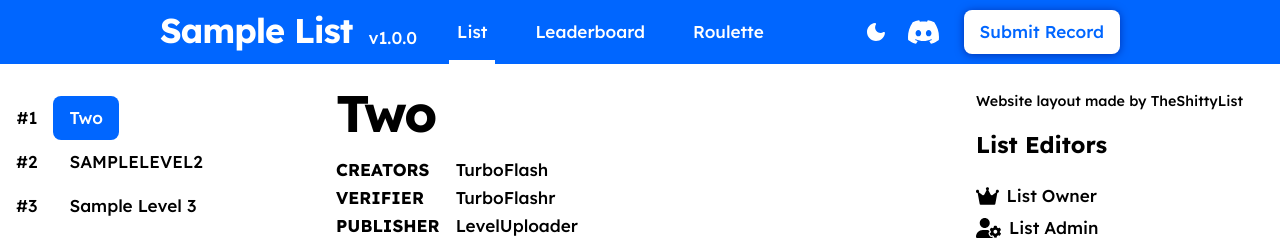
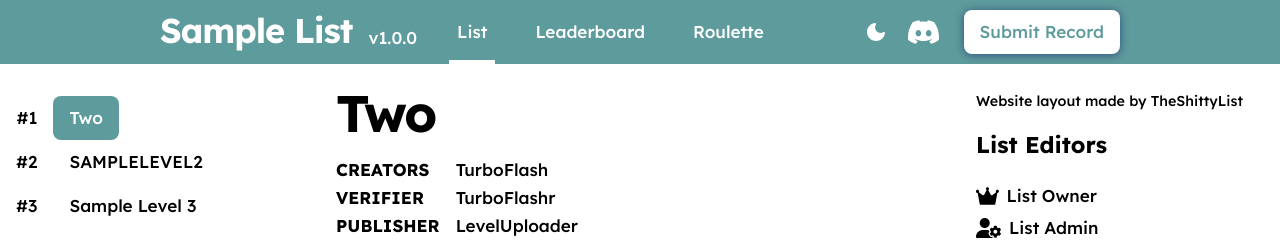
Before and after one commit to RaiderD-bit/StupidList, a plain HTML site: page index.html in a window 1280 px wide. Shown: the top 242 px of the page. Drawn offline with nearby package versions, Linux system fonts and the light colour scheme.

Commit message:
Update main.css

```diff
--- a/css/main.css
+++ b/css/main.css
@@ -3,7 +3,7 @@
     --color-on-background: black;
     --color-background-hover: #eee;
     --color-on-background-hover: black;
-    --color-primary: #0066ff;
+    --color-primary: #5e9b9c;
     --color-on-primary: white;
     --color-error: #de0000;
     --color-on-error: white;
```
